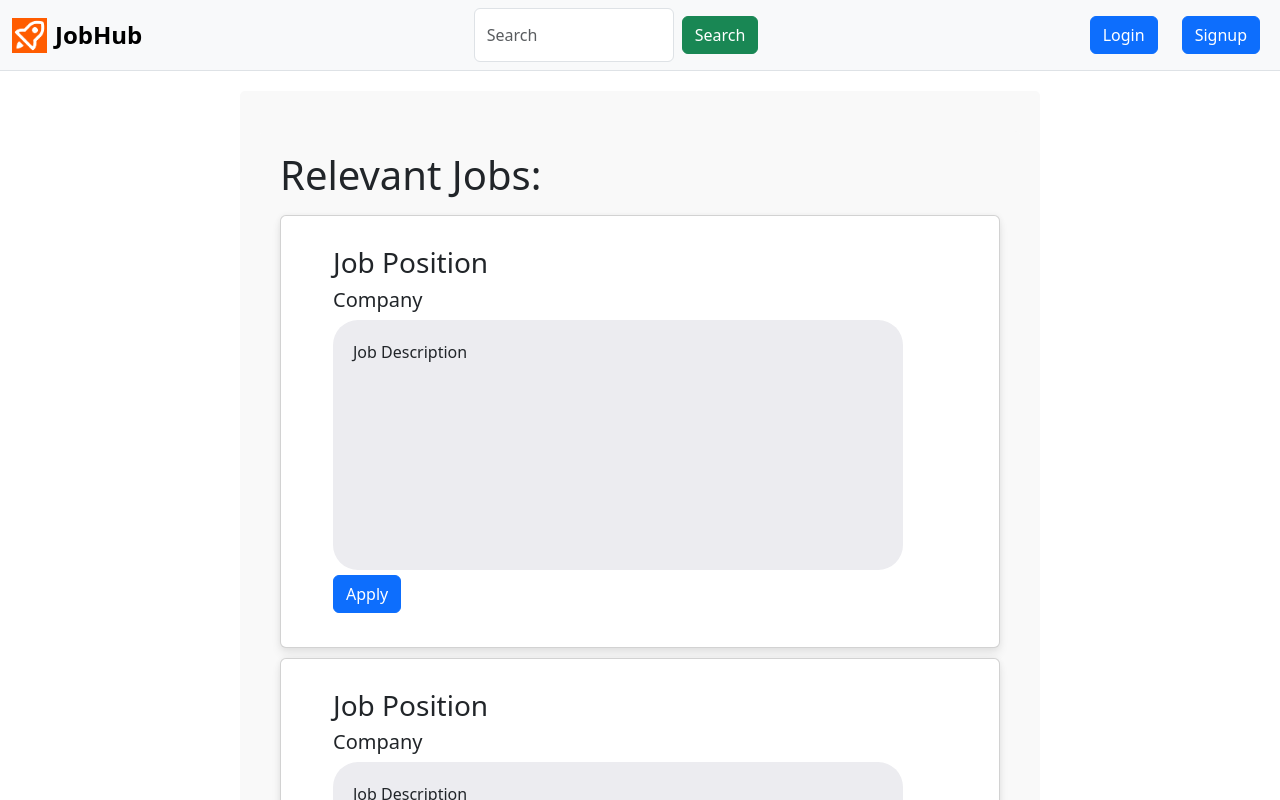
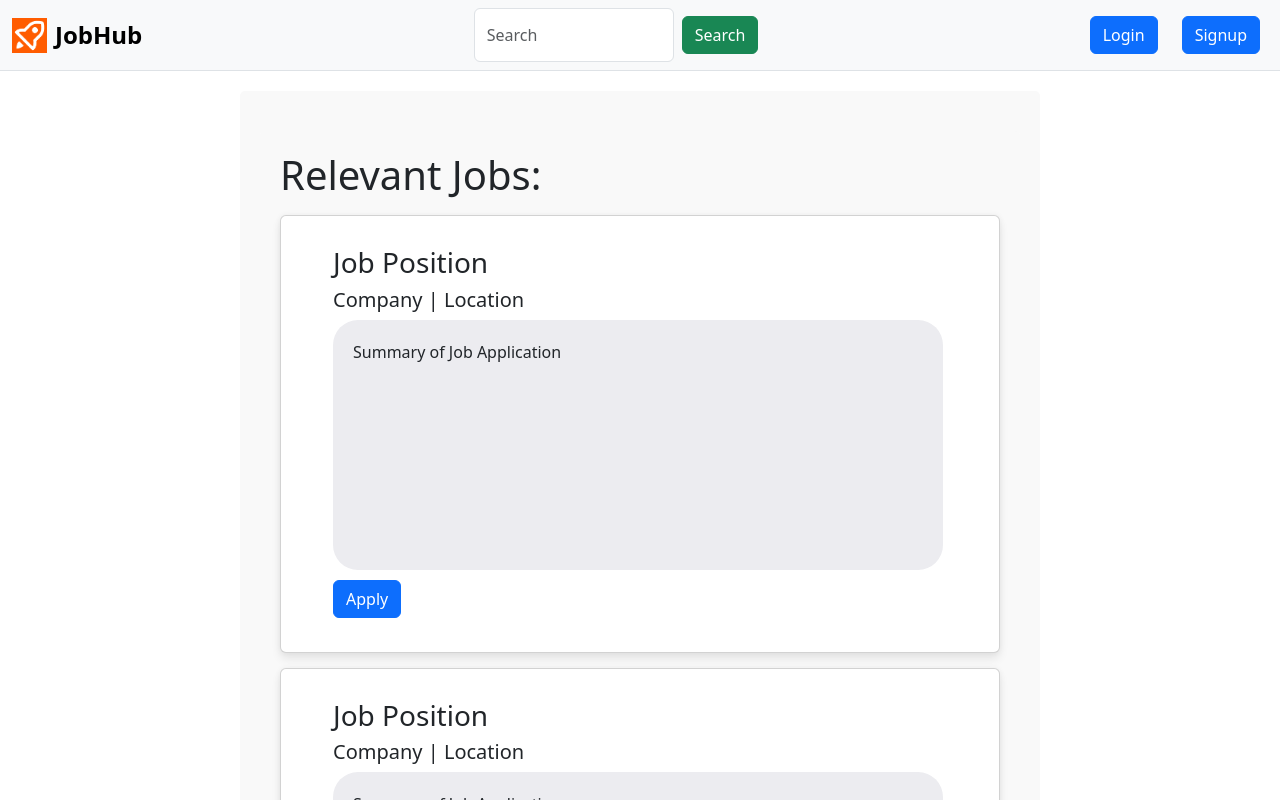
Before and after one commit to paulhuii/SENG401-Project, a React (Create React App) app in the folder client/: page /JobBoard in a window 1280 px wide. Shown: the top 800 px of the page. Built offline with nearby package versions, Linux system fonts and the light colour scheme.

Commit message:
Hover to view full job desc.

```diff
--- a/client/src/components/jobPosting/JobListing.css
+++ b/client/src/components/jobPosting/JobListing.css
@@ -1,5 +1,5 @@
 .card{
-    margin-bottom: 10px;
+    margin-bottom: 15px;
     border-radius: 4px;
     background: #fff;
     box-shadow: 0 6px 10px rgba(0,0,0,.08), 0 0 6px rgba(0,0,0,.05);
@@ -12,15 +12,25 @@
     box-shadow: 0 10px 20px rgba(0,0,0,.12), 0 4px 8px rgba(0,0,0,.06);
 }
 
+.card-hover-text{
+    display:none;
+}
+.card:hover .card-text{
+    display:none;
+}
+.card:hover .card-hover-text{
+    display:block;
+}
+
 .description{
     margin-top: 5px;
-    margin-bottom: 5px;
+    margin-bottom: 10px;
     margin-right: auto;
     margin-left: auto;
     border-radius: 25px;
     background: #ececf0;
     padding: 20px;
-    width: 100%;
+    width: 107%;
     height: 250px;
     overflow: auto;
 }
--- a/client/src/components/jobPosting/JobListing.js
+++ b/client/src/components/jobPosting/JobListing.js
@@ -8,9 +8,23 @@ const JobListing = () => {
         <div class="card w-100">
         <div class="card-body">
             <h3 class="card-title">Job Position</h3>
-            <h5>Company</h5>
+            <h5>Company | Location</h5>
             <div class="description">
-                <p class="card-text">Job Description</p>
+                <p class="card-text">Summary of Job Application</p>
+                <p class="card-hover-text">
+                    Full Job Application Example:
+                    <p></p>
+                    Strong understanding or Snowflake on Azure Architecture, design, implementation and operationalization of large-scale data and analytics solutions on Snowflake Cloud Data Warehouse.
+                    Hands-on development experience with Snowflake features such as Snow SQL; Snow Pipe; Python; Tasks; Streams; Time travel; Zero Copy Cloning; Optimizer; Metadata Manager; data sharing; and stored procedures.
+                    Experience in Data warehousing - OLTP, OLAP, Dimensions, Facts, and Data modeling.
+                    Need to have working knowledge of MS Azure configuration items with respect to Snowflake.
+                    Developing EL pipelines in and out of data warehouse using combination of Data bricks, Python and Snow SQL.
+                    Developing scripts UNIX, Python etc. to Extract, Load and Transform data, as well as other utility functions.
+                    Provide production support for Data Warehouse issues such data load problems, transformation translation problems
+                    Translate mapping specifications to data transformation design and development strategies and code, incorporating standards and best practices for optimal execution.
+                    Understanding data pipelines and modern ways of automating data pipeline using cloud based testing and clearly document implementations, so others can easily understand the requirements, implementation, and test conditions.
+                    Perform code reviews to ensure fit to requirements, optimal execution patterns and adherence to established standards.
+                </p>
             </div>
             <button class="btn btn-primary" type="submit">Apply</button>
         </div>
```
